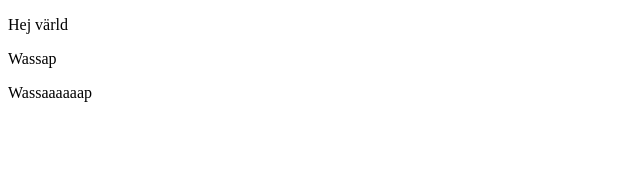
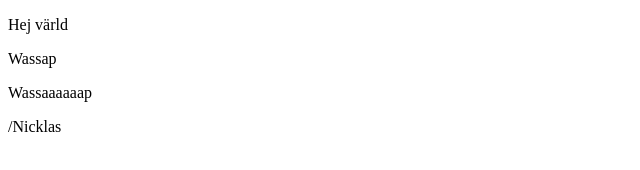
Before and after one commit to Norrlandsk/netlify-demo, a website: page index.html in a window 1280 px wide. Shown: the full height of the page, 0-640 px from the left. Drawn offline with Linux system fonts and the light colour scheme.

Commit message:
Hej
//Nick

```diff
--- a/index.html
+++ b/index.html
@@ -10,5 +10,6 @@
     <p>Hej värld</p>
     <p>Wassap<p>
     <p>Wassaaaaaap<p>
+    <p> /Nicklas <p>
 </body>
 </html>
```
